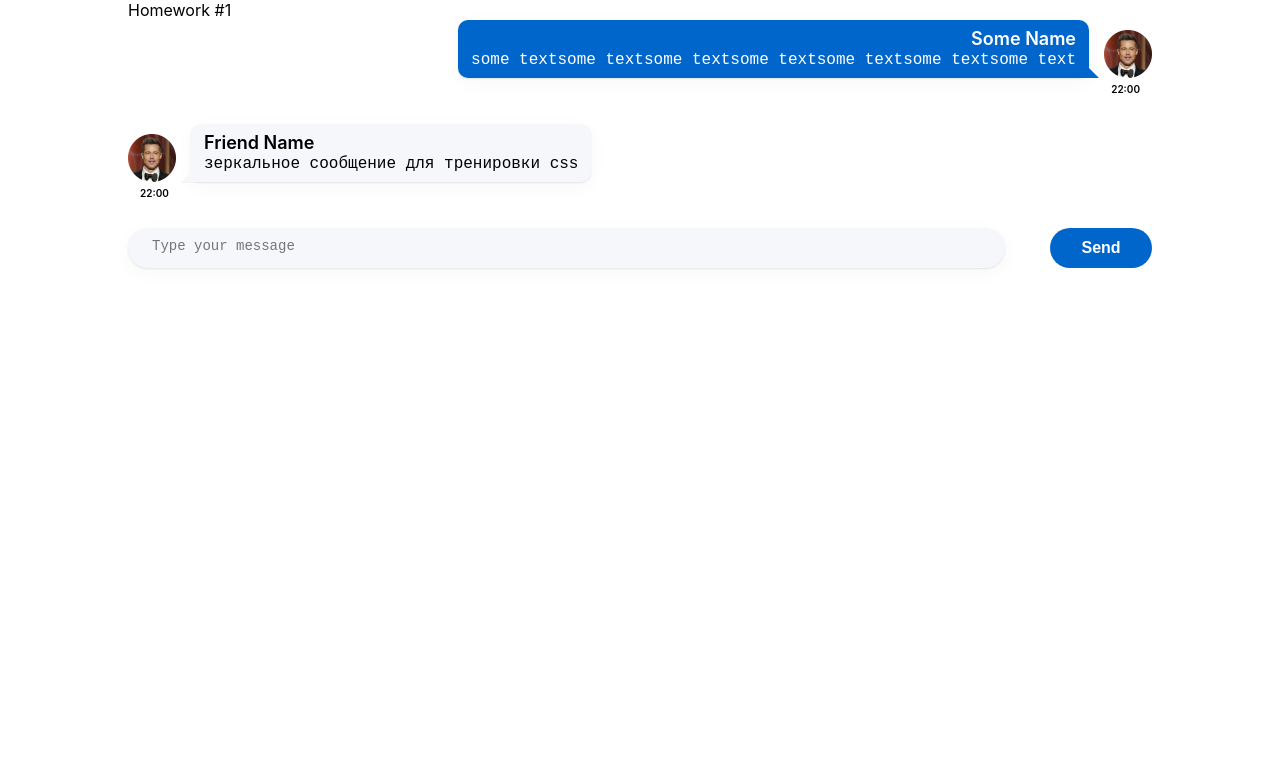
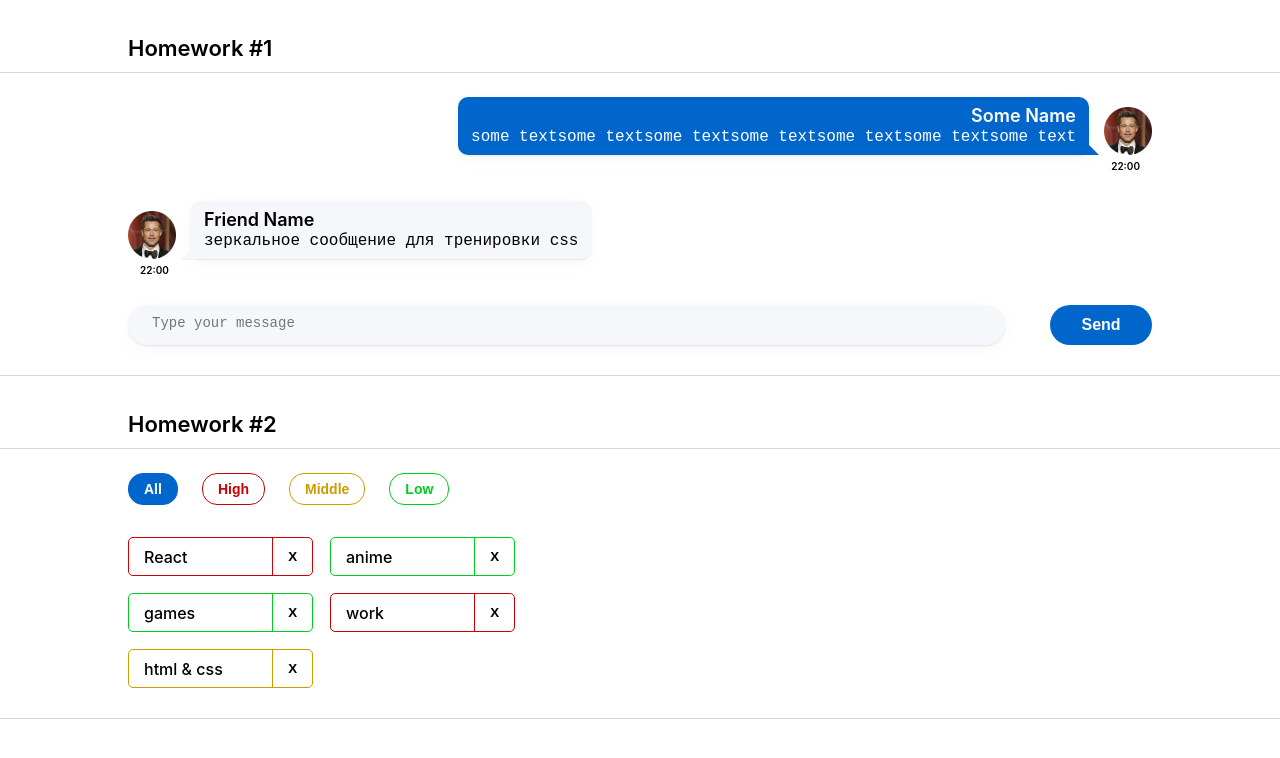
Before and after one commit to Ristretto1/Ignat_Tasks, a React (Create React App) app: page / in a window 1280 px wide. Shown: the top 758 px of the page. Built offline with nearby package versions, Linux system fonts and the light colour scheme.

Commit message:
add 2d task

```diff
--- a/src/s1-main/App.module.css
+++ b/src/s1-main/App.module.css
@@ -1,11 +1,21 @@
 .App {
-    --header_height: 60px;
+	--header_height: 60px;
 }
 
 .hw {
-
+	max-width: 1024px;
+	margin: 24px auto 30px;
 }
 
 .hwTitle {
+	font-weight: 600;
+	font-size: 22px;
+	line-height: 27px;
+	max-width: 1024px;
+	margin: 35px auto 10px;
+}
 
+hr {
+	border: none;
+	border-bottom: 1px solid #d9d9d9;
 }
--- a/src/s1-main/App.tsx
+++ b/src/s1-main/App.tsx
@@ -1,13 +1,12 @@
-import React from 'react'
+import HW1 from '../s2-homeworks/hw01/HW1'
+import HW2 from '../s2-homeworks/hw02/HW2'
 import s from './App.module.css'
-import HW1 from '../s2-homeworks/hw01/HW1'
 
 function App() {
 	return (
 		<div className={s.App}>
-            <HW1/>
-            {/*раскомментировать по ходу выполнения*/}
-            {/*<HW2/>*/}
+			<HW1 />
+			<HW2 />
 			{/*<HW3/>*/}
 			{/*<HW4/>*/}
 
--- a/src/s2-homeworks/hw01/HW1.tsx
+++ b/src/s2-homeworks/hw01/HW1.tsx
@@ -51,8 +51,9 @@
 
 const HW1 = () => {
 	return (
-		<div id={'hw1'} style={{ maxWidth: 1024, margin: '0 auto' }}>
+		<div id={'hw1'}>
 			<div className={s2.hwTitle}>Homework #1</div>
+			<hr />
 			<div className={s2.hw}>
 				{/*проверка отображения (не менять)*/}
 				<div>
@@ -63,6 +64,7 @@
 				{/*для автоматической проверки дз (не менять)*/}
 				<MessageSender M={Message} />
 			</div>
+			<hr />
 		</div>
 	)
 }
--- a/src/s2-homeworks/hw02/HW2.tsx
+++ b/src/s2-homeworks/hw02/HW2.tsx
@@ -1,6 +1,6 @@
-import React, {useState} from 'react'
+import { useState } from 'react'
+import s2 from '../../s1-main/App.module.css'
 import Affairs from './affairs/Affairs'
-import s2 from '../../s1-main/App.module.css'
 
 /*
  * 1 - описать типы AffairPriorityType, AffairType
@@ -17,46 +17,52 @@
  * */
 
 // types
-export type AffairPriorityType = any // need to fix any
+export type AffairPriorityType = 'low' | 'high' | 'middle'
 export type AffairType = {
-    _id: any // need to fix any
-    name: any // need to fix any
+	_id: number
+	name: string
 	priority: AffairPriorityType
 }
 export type FilterType = 'all' | AffairPriorityType
 
 // constants
-const defaultAffairs: any = [ // need to fix any
-    {_id: 1, name: 'React', priority: 'high'}, // студенты могут изменить содержимое name и количество элементов в массиве, ...priority не менять!
-    {_id: 2, name: 'anime', priority: 'low'},
-    {_id: 3, name: 'games', priority: 'low'},
-    {_id: 4, name: 'work', priority: 'high'},
-    {_id: 5, name: 'html & css', priority: 'middle'},
+const defaultAffairs: AffairType[] = [
+	{ _id: 1, name: 'React', priority: 'high' },
+	{ _id: 2, name: 'anime', priority: 'low' },
+	{ _id: 3, name: 'games', priority: 'low' },
+	{ _id: 4, name: 'work', priority: 'high' },
+	{ _id: 5, name: 'html & css', priority: 'middle' },
 ]
 
 // pure helper functions
-export const filterAffairs = (affairs: any, filter: any): any => { // need to fix any
-
-
-    return affairs // need to fix
+export const filterAffairs = (
+	affairs: AffairType[],
+	filter: FilterType
+): AffairType[] => {
+	if (filter === 'all') return affairs
+	return affairs.filter(el => el.priority === filter)
 }
-export const deleteAffair = (affairs: any, _id: any): any => { // need to fix any
-
-    return affairs // need to fix
+export const deleteAffair = (
+	affairs: AffairType[],
+	_id: number
+): AffairType[] => {
+	return affairs.filter(el => el._id !== _id)
 }
 
 function HW2() {
-    const [affairs, setAffairs] = useState<any>(defaultAffairs) // need to fix any
+	const [affairs, setAffairs] = useState<AffairType[]>(defaultAffairs)
 	const [filter, setFilter] = useState<FilterType>('all')
 
 	const filteredAffairs = filterAffairs(affairs, filter)
-    const deleteAffairCallback = (_id: any) => { // need to fix any
-        // need to fix
+
+	const deleteAffairCallback = (_id: number) => {
+		setAffairs(deleteAffair(affairs, _id))
 	}
 
 	return (
 		<div id={'hw2'}>
 			<div className={s2.hwTitle}>Homework #2</div>
+			<hr />
 			<div className={s2.hw}>
 				<Affairs
 					data={filteredAffairs}
@@ -65,6 +71,7 @@
 					filter={filter}
 				/>
 			</div>
+			<hr />
 		</div>
 	)
 }
--- a/src/s2-homeworks/hw02/affairs/Affairs.tsx
+++ b/src/s2-homeworks/hw02/affairs/Affairs.tsx
@@ -1,37 +1,43 @@
-import React from 'react'
+import { AffairType, FilterType } from '../HW2'
 import Affair from './affair/Affair'
-import {AffairType, FilterType} from '../HW2'
 import s from './Affairs.module.css'
 
 type AffairsPropsType = {
-    data: any // need to fix any
-    setFilter: any
-    deleteAffairCallback: any
+	data: AffairType[]
+	setFilter: (filter: FilterType) => void
+	deleteAffairCallback: (_id: number) => void
 	filter: FilterType
 }
 
 function Affairs(props: AffairsPropsType) {
 	const setAll = () => {
-        // need to fix
+		props.setFilter('all')
 	}
 	const setHigh = () => {
-        // need to fix
+		props.setFilter('high')
 	}
 	const setMiddle = () => {
-        // need to fix
+		props.setFilter('middle')
 	}
 	const setLow = () => {
-        // need to fix
+		props.setFilter('low')
 	}
 
-    const cnAll = s.button + ' ' + s.all + (props.filter === 'all' ? ' ' + s.active : '')
-    const cnHigh = s.button + ' ' + s.high + (props.filter === 'high' ? ' ' + s.active : '')
-    const cnMiddle = s.button + ' ' + s.middle + (props.filter === 'middle' ? ' ' + s.active : '')
-    const cnLow = s.button + ' ' + s.low + (props.filter === 'low' ? ' ' + s.active : '')
+	const cnAll =
+		s.button + ' ' + s.all + (props.filter === 'all' ? ' ' + s.active : '')
+	const cnHigh =
+		s.button + ' ' + s.high + (props.filter === 'high' ? ' ' + s.active : '')
+	const cnMiddle =
+		s.button +
+		' ' +
+		s.middle +
+		(props.filter === 'middle' ? ' ' + s.active : '')
+	const cnLow =
+		s.button + ' ' + s.low + (props.filter === 'low' ? ' ' + s.active : '')
 
 	const mappedAffairs = props.data.map((a: AffairType) => (
 		<Affair
-            key={a._id} // кеи ОБЯЗАТЕЛЬНЫ в 99% - так что лучше их писать всегда при создании компонент в мапе
+			key={a._id}
 			affair={a}
 			deleteAffairCallback={props.deleteAffairCallback}
 		/>
@@ -40,18 +46,10 @@
 	return (
 		<div>
 			<div className={s.buttonContainer}>
-                <button
-                    id={'hw2-button-all'}
-                    onClick={setAll}
-                    className={cnAll}
-                >
+				<button id={'hw2-button-all'} onClick={setAll} className={cnAll}>
 					All
 				</button>
-                <button
-                    id={'hw2-button-high'}
-                    onClick={setHigh}
-                    className={cnHigh}
-                >
+				<button id={'hw2-button-high'} onClick={setHigh} className={cnHigh}>
 					High
 				</button>
 				<button
@@ -61,11 +59,7 @@
 				>
 					Middle
 				</button>
-                <button
-                    id={'hw2-button-low'}
-                    onClick={setLow}
-                    className={cnLow}
-                >
+				<button id={'hw2-button-low'} onClick={setLow} className={cnLow}>
 					Low
 				</button>
 			</div>
--- a/src/s2-homeworks/hw02/affairs/affair/Affair.module.css
+++ b/src/s2-homeworks/hw02/affairs/affair/Affair.module.css
@@ -10,9 +10,13 @@
 .name {
 	display: flex;
 	align-items: center;
-    justify-content: center;
+	justify-content: start;
 	width: 145px;
 	height: 37px;
+	font-weight: 500;
+	font-size: 16px;
+	line-height: 20px;
+	padding-left: 15px;
 }
 
 .closeButton {
--- a/src/s2-homeworks/hw02/affairs/affair/Affair.tsx
+++ b/src/s2-homeworks/hw02/affairs/affair/Affair.tsx
@@ -1,17 +1,15 @@
-import React from 'react'
 import { AffairType } from '../../HW2'
+import s2 from '../Affairs.module.css'
 import s from './Affair.module.css'
-import s2 from '../Affairs.module.css'
 
 type AffairPropsType = {
-    // key не нужно типизировать
 	affair: AffairType
-    deleteAffairCallback: any // need to fix any
+	deleteAffairCallback: (_id: number) => void
 }
 
 function Affair(props: AffairPropsType) {
 	const deleteCallback = () => {
-        // need to fix
+		props.deleteAffairCallback(props.affair._id)
 	}
 
 	const nameClass = s.name + ' ' + s2[props.affair.priority]
@@ -19,14 +17,9 @@
 	const affairClass = s.affair + ' ' + s2[props.affair.priority]
 
 	return (
-        <div
-            id={'hw2-affair-' + props.affair._id}
-            className={affairClass}
-        >
+		<div id={'hw2-affair-' + props.affair._id} className={affairClass}>
 			<div id={'hw2-name-' + props.affair._id} className={nameClass}>
-                {/*создаёт студент*/}
-
-                {/**/}
+				{props.affair.name}
 			</div>
 			<div id={'hw2-priority-' + props.affair._id} hidden>
 				{props.affair.priority}
@@ -35,12 +28,9 @@
 			<button
 				id={'hw2-button-delete-' + props.affair._id}
 				className={buttonClass}
-                // need to fix
-
+				onClick={deleteCallback}
 			>
-                {/*текст кнопки могут изменить студенты*/}
 				X
-                {/**/}
 			</button>
 		</div>
 	)
```
Also changed, not shown: 2 other files (tests, documents, lock files or other folders). Lines whose indentation alone changed are shown as unchanged.
